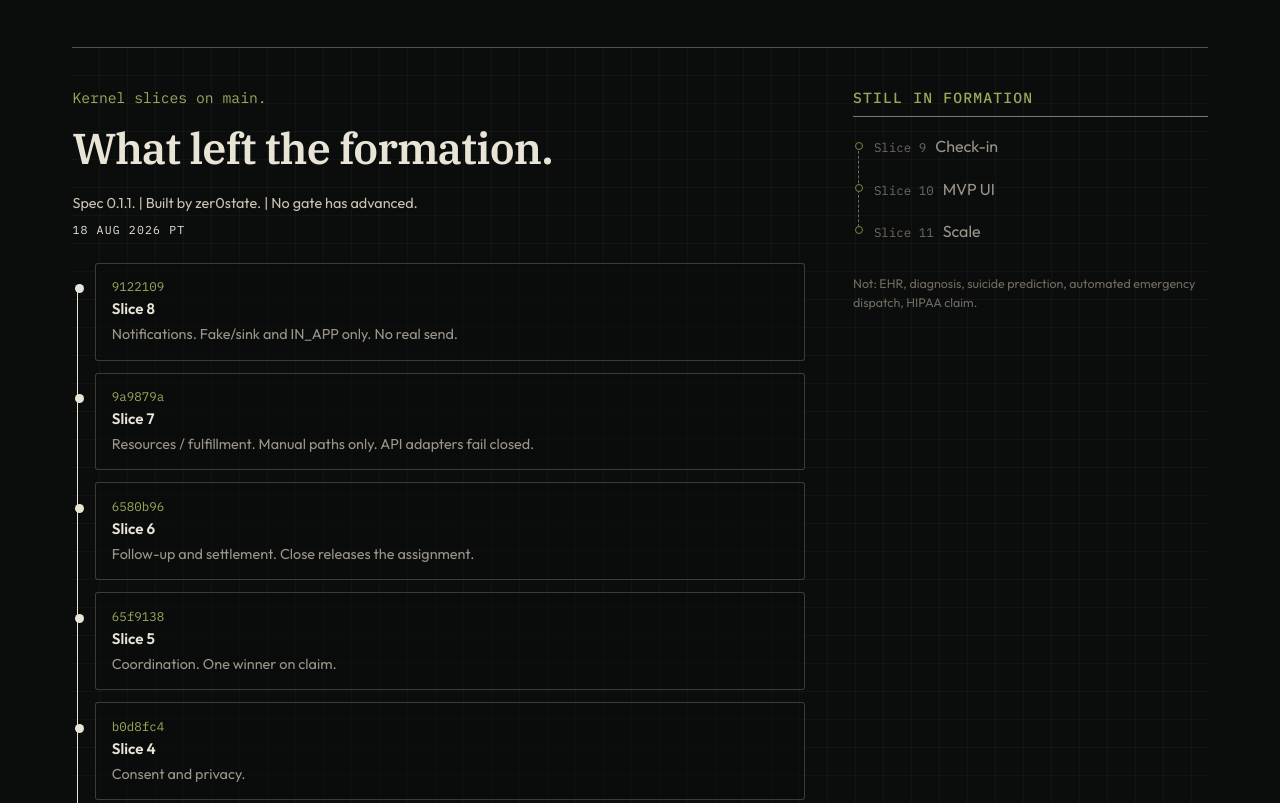
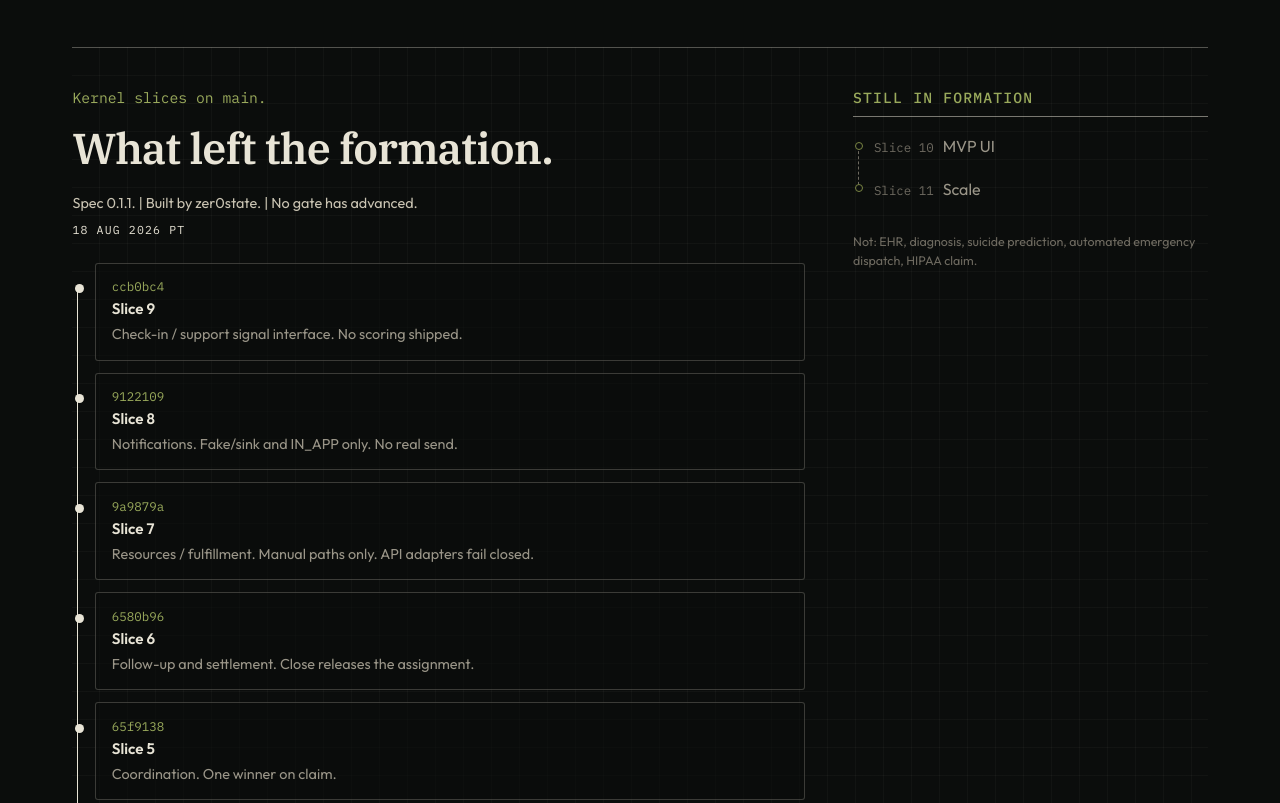
Before and after one commit to scrimshawlife-ctrl/SUAS, a website: page docs/index.html in a window 1280 px wide. Shown: the part 760-1563 px from the top of the page. Drawn offline with Linux system fonts and the light colour scheme.

Commit message:
pages: Slice 9 left the formation (#17)
Move Slice 9 onto the public GitHub Pages changelog at merge SHA ccb0bc4. Readiness stays SPEC-017 · NOT READY.

Co-authored-by: Cursor Agent <cursoragent@cursor.com>

```diff
--- a/docs/index.html
+++ b/docs/index.html
@@ -365,6 +365,13 @@
             <ol class="slice-list done">
               <li>
                 <article class="slice-plate">
+                  <p class="hash">ccb0bc4</p>
+                  <h3>Slice 9</h3>
+                  <p>Check-in / support signal interface. No scoring shipped.</p>
+                </article>
+              </li>
+              <li>
+                <article class="slice-plate">
                   <p class="hash">9122109</p>
                   <h3>Slice 8</h3>
                   <p>Notifications. Fake/sink and IN_APP only. No real send.</p>
@@ -425,9 +432,6 @@
           <div class="changelog-right">
             <h2 class="formation-title">STILL IN FORMATION</h2>
             <ol class="slice-list pending">
-              <li>
-                <p><span>Slice 9</span> Check-in</p>
-              </li>
               <li>
                 <p><span>Slice 10</span> MVP UI</p>
               </li>
```
